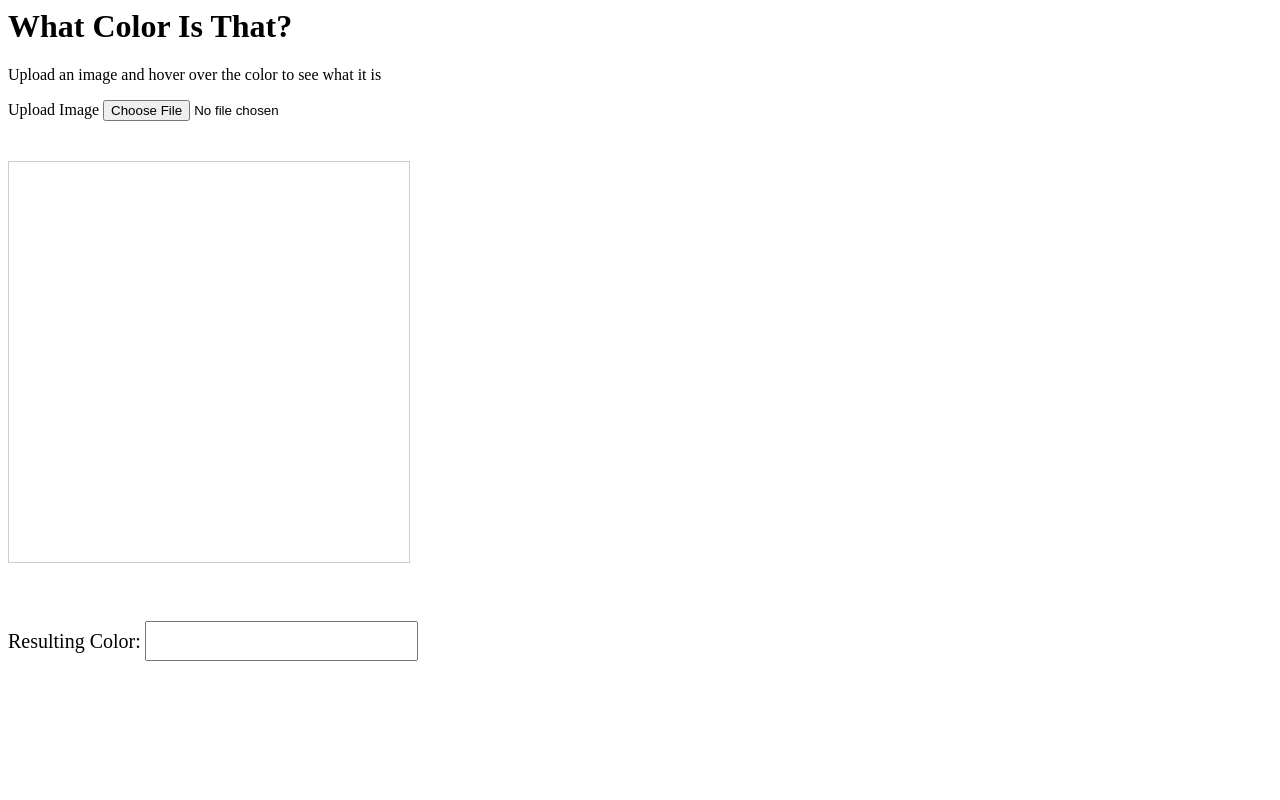
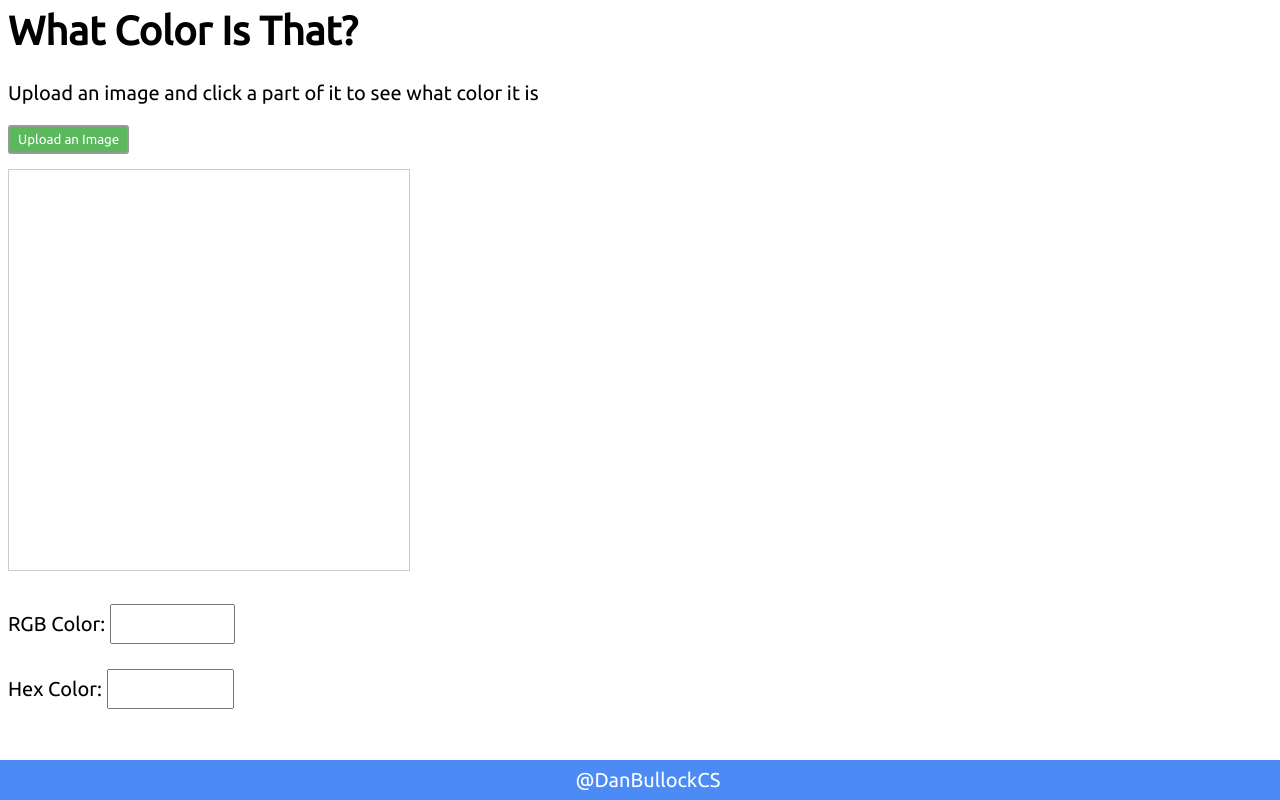
Before and after one commit to DanBullockCS/WhatColorIsThat, a plain HTML site: page index.html in a window 1280 px wide. Drawn offline with nearby package versions, Linux system fonts and the light colour scheme.

Commit message:
Added crosshair-selection & some styles

```diff
--- a/index.html
+++ b/index.html
@@ -1,22 +1,37 @@
 <html>
+
 <head>
+    <link href='http://fonts.googleapis.com/css?family=Ubuntu' rel='stylesheet' type='text/css' />
+    <link href="styles/index.css" rel="stylesheet">
+    <script src="https://code.jquery.com/jquery-3.5.1.min.js"
+        integrity="sha256-9/aliU8dGd2tb6OSsuzixeV4y/faTqgFtohetphbbj0=" crossorigin="anonymous"></script>
     <script src='scripts/index.js'></script>
 </head>
 
-<body onload="init()">
+<body>
     <h1>What Color Is That?</h1>
-    <p>Upload an image and hover over the color to see what it is</p>
+    <p>Upload an image and click a part of it to see what color it is</p>
 
-    <label for="imageLoader" class="button">Upload Image</label>
-    <input type="file" id="imageLoader" name="imageLoader" accept="image/*">
+    <input type="file" id="imageLoader" name="imageLoader" accept="image/*" class="fileInput">
 
-    <div id="canvasContainer" style="position:relative;top:5%;">
-        <canvas id="can" width="400" height="400" style="position:absolute;border:1px solid #ccc;"></canvas>
+    <div id="canvasContainer">
+        <canvas id="can" width="400" height="400"></canvas>
+        <canvas id="backcan" width="400" height="400"></canvas>
     </div>
 
-    <div style="position:relative; top:500;">
-        <label for="colorCode" style="font-size: 20px;">Resulting Color:</label>
-        <input type="text" id="colorCode" name="colorCode" style="font-size:20px;height:40px;" readonly>
+    <div style="position:relative; top:450;">
+        <label for="rgbColorCode">RGB Color:</label>
+        <input type="text" id="rgbColorCode" name="rgbColorCode" readonly>
+    </div>
+
+    <div style="position:relative; top:475;">
+        <label for="hexColorCode">Hex Color:</label>
+        <input type="text" id="hexColorCode" name="hexColorCode" readonly>
+    </div>
+
+    <div class="footer">
+        <a href="https://github.com/DanBullockCS" target="_blank" class="footer-text">@DanBullockCS</a>
     </div>
 </body>
+
 </html>
--- a/scripts/index.js
+++ b/scripts/index.js
@@ -1,29 +1,36 @@
-var canvas, ctx, fileinput, container, img,
+var canvas, backcan, ctx, fileinput, container, img, rgbColorCode, hexColorCode
     prevX = 0,
     prevY = 0,
     currX = 0,
     currY = 0;
 
-function init() {
+$(document).ready(function () {
     canvas = document.getElementById('can');
+    backcan = document.getElementById('backcan');
     ctx = canvas.getContext("2d");
-    input = document.getElementById('imageLoader');
+    backctx = backcan.getContext("2d");
     container = document.getElementById('canvasContainer');
     img = new Image();
-    colorCode = document.getElementById('colorCode');
+    rgbColorCode = document.getElementById('rgbColorCode');
+    hexColorCode = document.getElementById('hexColorCode');
 
-    canvas.addEventListener("mousemove", function (e) {
+    // Event Listeners
+    $('#can').on("mousemove", function (e) {
         findxy('move', e);
     });
 
-    canvas.addEventListener("click", function (e) {
-        getRGBValue();
+    $('#can').on('mousedown touchstart', MouseDown);
+    $('#can').on('mousedown touchstart', DragMouse);
+
+    $('#can').on('mouseup touchend', function () {
+        $('#can').off('mousemove touchmove', DragMouse);
+        $('#can').off('mousemove touchmove', getRGBValue);
     });
 
-    input.addEventListener("change", function (e) {
+    $('#imageLoader').on("change", function (e) {
         showUploadedImage(e);
     });
-}
+});
 
 function findxy(res, e) {
     if (res == 'move') {
@@ -32,6 +39,42 @@ function findxy(res, e) {
         currX = e.clientX - container.offsetLeft;
         currY = e.clientY - container.offsetTop;
     }
+}
+
+function MouseDown() {
+    // While the mouse is down, call these functions
+    $('#can').on('mousemove touchmove', DragMouse);
+    $('#can').on('mousemove touchmove', getRGBValue);
+}
+
+function DragMouse(e) {
+    // While the mouse is being dragged, draw the crosshair
+    var mx = currX;
+    var my = currY;
+
+    if (isNaN(mx)) {
+        mx = e.originalEvent.touches[0].pageX;
+        my = e.originalEvent.touches[0].pageY;
+    }
+
+    drawCrossHair(mx, my);
+}
+
+function drawCrossHair(x, y) {
+    ctx.clearRect(0, 0, canvas.width, canvas.height);
+
+    // H
+    ctx.beginPath();
+    ctx.strokeStyle = "red";
+    ctx.moveTo(0, y - 1);
+    ctx.lineTo(500, y + 1);
+    ctx.stroke();
+
+    // V
+    ctx.beginPath();
+    ctx.moveTo(x - 1, 0);
+    ctx.lineTo(x + 1, 500);
+    ctx.stroke();
 }
 
 function showUploadedImage(evt) {
@@ -48,17 +91,17 @@ function showUploadedImage(evt) {
                 // Get image from uploaded file
                 img.src = evt.target.result;
                 // Clear the canvas
-                ctx.clearRect(0, 0, canvas.width, canvas.height);
+                backctx.clearRect(0, 0, canvas.width, canvas.height);
 
                 // Make sure the img is loaded before
-                img.onload = function() {
+                img.onload = function () {
                     // Calculate the scale of the canvas and image
                     var scale = Math.min(canvas.width / img.width, canvas.height / img.height);
                     var x = (canvas.width / 2) - (img.width / 2) * scale;
                     var y = (canvas.height / 2) - (img.height / 2) * scale;
 
                     // Draw the image on the canvas
-                    ctx.drawImage(img, x, y, img.width * scale, img.height * scale);
+                    backctx.drawImage(img, x, y, img.width * scale, img.height * scale);
                 }
             }
         }
@@ -69,7 +112,37 @@ function showUploadedImage(evt) {
 }
 
 function getRGBValue() {
-    let imagedata = ctx.getImageData(currX, currY, canvas.width, canvas.height).data;
-    let rgb = [ imagedata[0], imagedata[1], imagedata[2] ];
-    colorCode.value = rgb;
+    let imagedata = backctx.getImageData(currX, currY, canvas.width, canvas.height).data;
+    let rgb = [imagedata[0], imagedata[1], imagedata[2]];
+
+    let hex = [];
+    let resultHex = "";
+    for (let i = 0; i < 3; i++) {
+        hex.push(Number(rgb[i]).toString(16));
+        if (hex[i].length < 2) {
+            hex[i] = "0" + hex[i];
+        }
+
+        // Build the resulting string
+        resultHex += hex[i];
+    }
+
+    rgbColorCode.value = rgb;
+    hexColorCode.value = resultHex;
 }
+
+// Prevent default code for touchscreens
+window.blockMenuHeaderScroll = false;
+$(window).on('touchstart', function (e) {
+    if ($(e.target).closest('#can').length == 1) {
+        blockMenuHeaderScroll = true;
+    }
+});
+$(window).on('touchend', function () {
+    blockMenuHeaderScroll = false;
+});
+$(window).on('touchmove', function (e) {
+    if (blockMenuHeaderScroll) {
+        e.preventDefault();
+    }
+});
--- /dev/null
+++ b/styles/index.css
@@ -0,0 +1,77 @@
+body {
+    font-family: 'Ubuntu', sans-serif;
+    font-size: 20px;
+}
+
+canvas {
+    position:absolute;
+    border:1px solid #ccc;
+}
+
+#backcan {
+    z-index: -1;
+}
+
+#canvasContainer {
+    position: relative;
+    top: 15px;
+}
+
+#rgbColorCode {
+    font-size:20px;
+    height:40px;
+    width:125px;
+}
+
+#hexColorCode {
+    font-size:20px;
+    height:40px;
+    width:127px;
+}
+
+/* Inputs */
+input[type=file]{ color: transparent; }
+
+.fileInput::-webkit-file-upload-button {
+    visibility: hidden;
+}
+
+.fileInput:hover::before {
+    border-color: black;
+}
+
+.fileInput:active::before {
+    background:#5cb85c;
+    color: white;
+}
+
+.fileInput::before {
+    color: white;
+    font-family: 'Ubuntu', 'sans-serif';
+    content: 'Upload an Image';
+    display: inline-block;
+    background: #5cb85c;
+    border: 2px solid #999;
+    border-radius: 3px;
+    padding: 5px 8px;
+    outline: none;
+    white-space: nowrap;
+    -webkit-user-select: none;
+    cursor: pointer;
+}
+
+/* Footer */
+.footer {
+    position: fixed;
+    left: 0;
+    bottom: 0;
+    width: 100%;
+    background-color: #4C8BF5;
+    color: white;
+    text-align: center;
+    padding: 0.5rem;
+ }
+ .footer-text {
+     color: white;
+     text-decoration: none;
+ }
```
